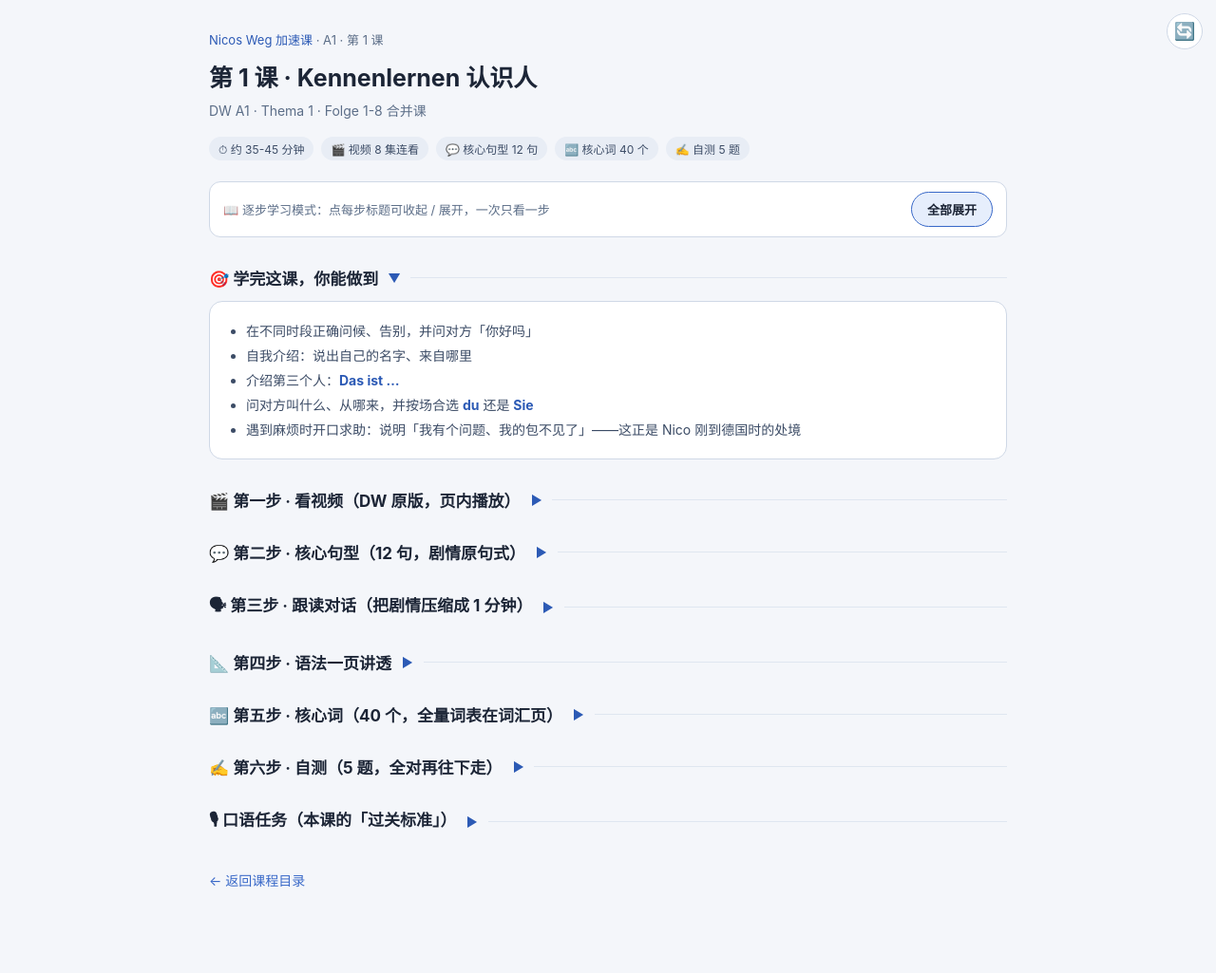
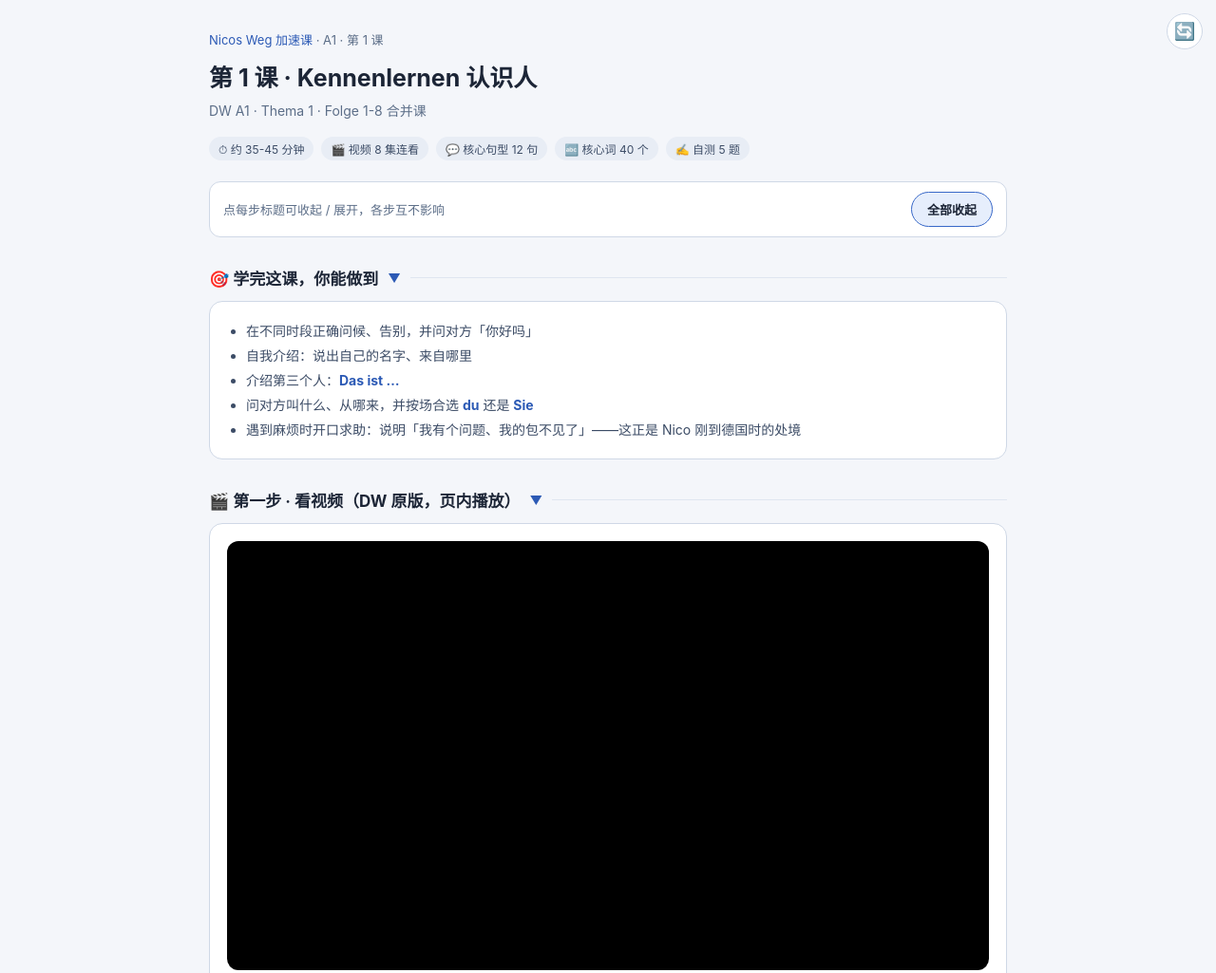
Before and after one commit to wdjiangdev/delernen, a plain HTML site: page nicos/weg/a1-01.html in a window 1280 px wide. Shown: the top 1025 px of the page at 95% size. Before the commit the page ends 993 px from the top, so only its background shows below. Drawn offline with Linux system fonts and the light colour scheme.

Commit message:
加速课第1课：收起/展开改每步独立切换（展开新的不动其他步、无自动滚动），状态按步记住

```diff
--- a/nicos/weg/a1-01.html
+++ b/nicos/weg/a1-01.html
@@ -89,7 +89,7 @@ h2.sec.closed .chev{transform:rotate(-90deg)}
 <h1>第 1 课 · Kennenlernen 认识人</h1>
 <div class="de-title">DW A1 · Thema 1 · Folge 1-8 合并课</div>
 <div class="meta"><span>⏱ 约 35-45 分钟</span><span>🎬 视频 8 集连看</span><span>💬 核心句型 12 句</span><span>🔤 核心词 40 个</span><span>✍️ 自测 5 题</span></div>
-<div class="viewbar"><span>📖 逐步学习模式：点每步标题可收起 / 展开，一次只看一步</span><button id="expandAllBtn" onclick="toggleExpandAll()">全部展开</button></div>
+<div class="viewbar"><span>点每步标题可收起 / 展开，各步互不影响</span><button id="expandAllBtn" onclick="toggleExpandAll()">全部收起</button></div>
 
 <h2 class="sec">🎯 学完这课，你能做到</h2>
 <div class="card">
@@ -333,7 +333,7 @@ paintDone();
 
 <script>
 (function(){
-  var STEP_KEY='nicosweg-a1-01-step';
+  var STEP_KEY='nicosweg-a1-01-steps';
   var secs=Array.prototype.slice.call(document.querySelectorAll('h2.sec'));
   if(!secs.length)return;
   var bodies=[],videoIdx=-1;
@@ -349,40 +349,36 @@ paintDone();
     }
     bodies.push(body);
   });
-  var allOpen=false,openIdx=0;
-  try{var sv=parseInt(localStorage.getItem(STEP_KEY),10);if(!isNaN(sv)&&sv>=0&&sv<secs.length)openIdx=sv;}catch(e){}
+  var openState=secs.map(function(){return true;});
+  try{
+    var sv=JSON.parse(localStorage.getItem(STEP_KEY)||'null');
+    if(Array.isArray(sv)&&sv.length===secs.length)openState=sv.map(function(x){return !!x;});
+  }catch(e){}
   function pauseVideo(){
     try{if(window.ytPlayer&&ytPlayer.pauseVideo)ytPlayer.pauseVideo();}catch(e){}
   }
-  function apply(scroll){
+  function apply(){
     bodies.forEach(function(b,i){
-      var show=allOpen||i===openIdx;
-      b.style.display=show?'':'none';
-      secs[i].classList.toggle('closed',!show);
-      secs[i].setAttribute('aria-expanded',show?'true':'false');
+      b.style.display=openState[i]?'':'none';
+      secs[i].classList.toggle('closed',!openState[i]);
+      secs[i].setAttribute('aria-expanded',openState[i]?'true':'false');
     });
     var btn=document.getElementById('expandAllBtn');
-    if(btn){btn.textContent=allOpen?'回到逐步模式':'全部展开';btn.classList.toggle('on',allOpen);}
-    if(videoIdx>=0&&!allOpen&&openIdx!==videoIdx)pauseVideo();
-    if(scroll&&!allOpen&&openIdx>=0)setTimeout(function(){secs[openIdx].scrollIntoView({behavior:'smooth',block:'start'});},60);
+    if(btn)btn.textContent=openState.every(function(x){return x;})?'全部收起':'全部展开';
+    if(videoIdx>=0&&!openState[videoIdx])pauseVideo();
   }
-  function openStep(i,scroll){
-    if(allOpen){allOpen=false;openIdx=i;apply(scroll);save();return;}
-    openIdx=(openIdx===i)?-1:i;
-    apply(scroll);save();
-  }
-  function save(){try{localStorage.setItem(STEP_KEY,String(openIdx));}catch(e){}}
+  function save(){try{localStorage.setItem(STEP_KEY,JSON.stringify(openState));}catch(e){}}
+  function toggle(i){openState[i]=!openState[i];apply();save();}
   secs.forEach(function(h,i){
-    h.addEventListener('click',function(){openStep(i,true);});
-    h.addEventListener('keydown',function(e){if(e.key==='Enter'||e.key===' '){e.preventDefault();openStep(i,true);}});
+    h.addEventListener('click',function(){toggle(i);});
+    h.addEventListener('keydown',function(e){if(e.key==='Enter'||e.key===' '){e.preventDefault();toggle(i);}});
   });
   window.toggleExpandAll=function(){
-    allOpen=!allOpen;
-    if(!allOpen&&openIdx<0)openIdx=0;
-    apply(false);
+    var target=!openState.every(function(x){return x;});
+    openState=openState.map(function(){return target;});
+    apply();save();
   };
-  apply(false);
-  if(openIdx>0)setTimeout(function(){secs[openIdx].scrollIntoView({block:'start'});},350);
+  apply();
 })();
 </script>
 <script src="/pwa.js"></script>
```
